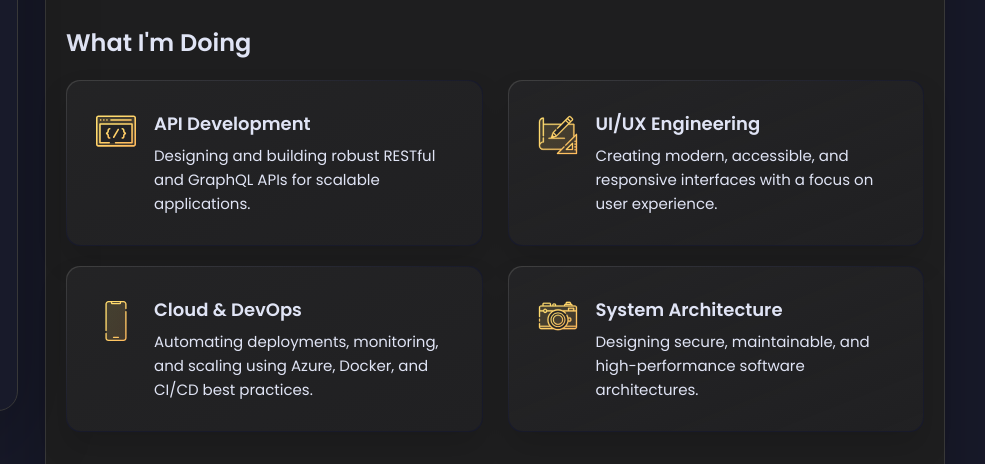
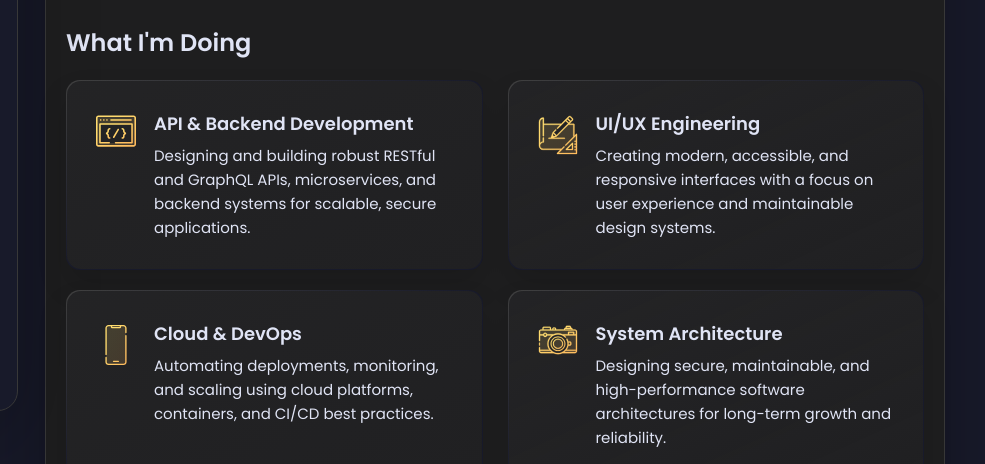
Before and after one commit to jaysdev-coder/portfolio, a plain HTML site: page index.html in a window 1280 px wide. Shown: the part 280-744 px from the top of the page, 295-1280 px from the left. Drawn offline with nearby package versions, Linux system fonts and the light colour scheme.

Commit message:
doc: updtate

```diff
--- a/index.html
+++ b/index.html
@@ -195,77 +195,53 @@
         -->
 
         <section class="service">
-
           <h3 class="h3 service-title">What I'm doing</h3>
-
           <ul class="service-list">
-
             <li class="service-item">
-
               <div class="service-icon-box">
                 <img src="./assets/images/icon-dev.svg" alt="Backend API icon" width="40">
               </div>
-
               <div class="service-content-box">
-                <h4 class="h4 service-item-title">API Development</h4>
-
+                <h4 class="h4 service-item-title">API & Backend Development</h4>
                 <p class="service-item-text">
-                  Designing and building robust RESTful and GraphQL APIs for scalable applications.
+                  Designing and building robust RESTful and GraphQL APIs, microservices, and backend systems for scalable, secure applications.
                 </p>
               </div>
-
             </li>
-
             <li class="service-item">
-
               <div class="service-icon-box">
                 <img src="./assets/images/icon-design.svg" alt="UI/UX icon" width="40">
               </div>
-
               <div class="service-content-box">
                 <h4 class="h4 service-item-title">UI/UX Engineering</h4>
-
                 <p class="service-item-text">
-                  Creating modern, accessible, and responsive interfaces with a focus on user experience.
+                  Creating modern, accessible, and responsive interfaces with a focus on user experience and maintainable design systems.
                 </p>
               </div>
-
             </li>
-
             <li class="service-item">
-
               <div class="service-icon-box">
                 <img src="./assets/images/icon-app.svg" alt="Cloud/DevOps icon" width="40">
               </div>
-
               <div class="service-content-box">
                 <h4 class="h4 service-item-title">Cloud & DevOps</h4>
-
                 <p class="service-item-text">
-                  Automating deployments, monitoring, and scaling using Azure, Docker, and CI/CD best practices.
+                  Automating deployments, monitoring, and scaling using cloud platforms, containers, and CI/CD best practices.
                 </p>
               </div>
-
             </li>
-
             <li class="service-item">
-
               <div class="service-icon-box">
                 <img src="./assets/images/icon-photo.svg" alt="System Architecture icon" width="40">
               </div>
-
               <div class="service-content-box">
                 <h4 class="h4 service-item-title">System Architecture</h4>
-
                 <p class="service-item-text">
-                  Designing secure, maintainable, and high-performance software architectures.
+                  Designing secure, maintainable, and high-performance software architectures for long-term growth and reliability.
                 </p>
               </div>
-
             </li>
-
           </ul>
-
         </section>
 
 
```
